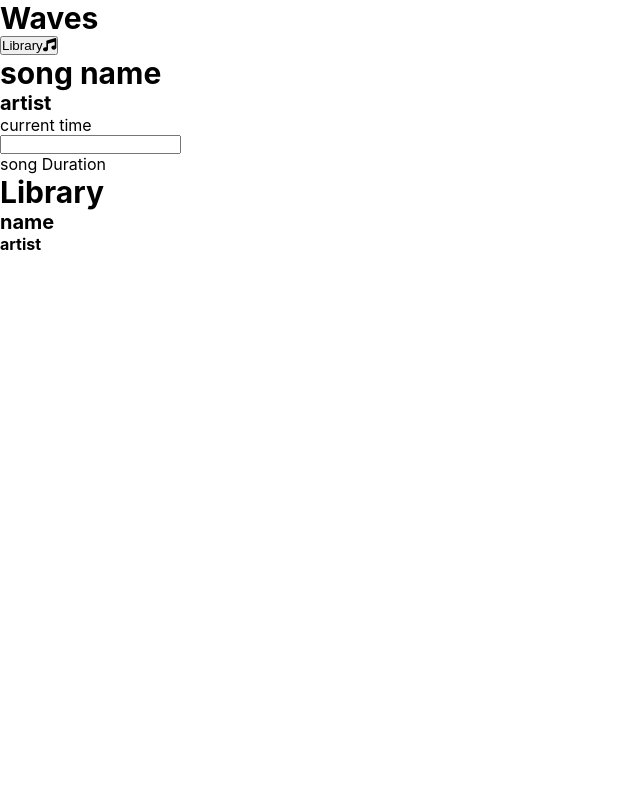
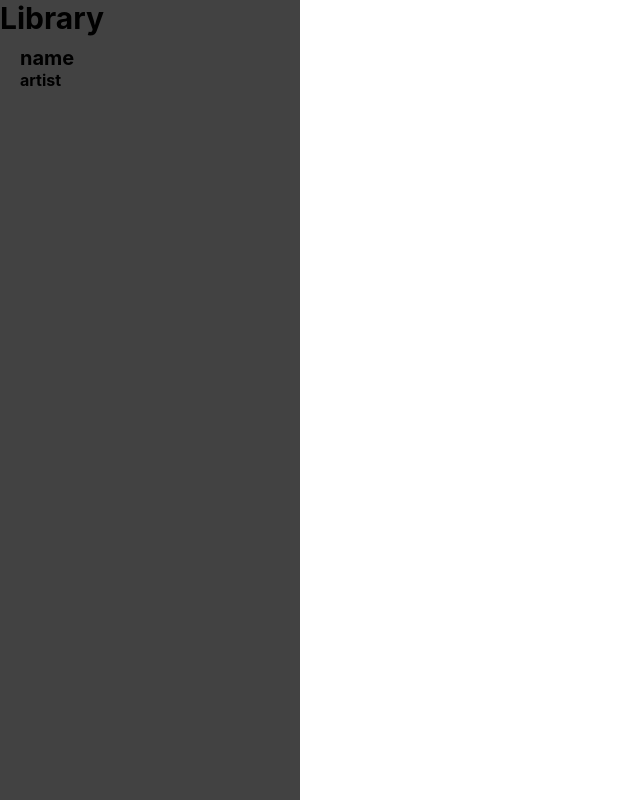
Before and after one commit to JacobMarsay/my-portfolio, a React (Create React App) app: page /projects/1/1 in a window 1280 px wide. Both pictures are taken after a click on the button "Library". Shown: the whole page, without its empty margins (0-640 px from the left). Built offline with nearby package versions, Linux system fonts and the light colour scheme.

Commit message:
Refactor and additional basic styles added to nav

```diff
--- a/src/projects/Wave Music App/components/Library.js
+++ b/src/projects/Wave Music App/components/Library.js
@@ -8,18 +8,45 @@ const Library = () => {
   const toggle = useSelector((state) => state.player.libraryStatus);
 
   return (
-    <>
-      {toggle ? (
-        <div>
-          <h2>Library</h2>
-          <div className="library__songs">
-            <LibrarySongs />
-          </div>
-        </div>
-      ) : (
-        ""
-      )}
-    </>
+    <LibraryContainer className={`library ${toggle ? "active__library" : ""}`}>
+      <h2>Library</h2>
+      <LibrarySongsContainer>
+        <LibrarySongs />
+      </LibrarySongsContainer>
+    </LibraryContainer>
   );
 };
 export default Library;
+
+const LibraryContainer = styled.div`
+  &.library {
+    position: fixed;
+    top: 0;
+    left: 0;
+    width: 30rem;
+    height: 100%;
+    box-shadow: $boxShadow;
+    overflow: scroll;
+    transform: translateX(-100%);
+    transition: all 0.5s ease;
+    opacity: 0;
+    background: rgb(66, 66, 66);
+  }
+  &.active__library {
+    transform: translateX(0%);
+    opacity: 1;
+  }
+`;
+
+const LibrarySongsContainer = styled.div`
+  display: flex;
+  align-items: center;
+  padding: 1rem 2rem 1rem 2rem;
+  cursor: pointer;
+  img {
+    width: 40%;
+  }
+  &:hover {
+    background: $accentColour;
+  }
+`;
```
